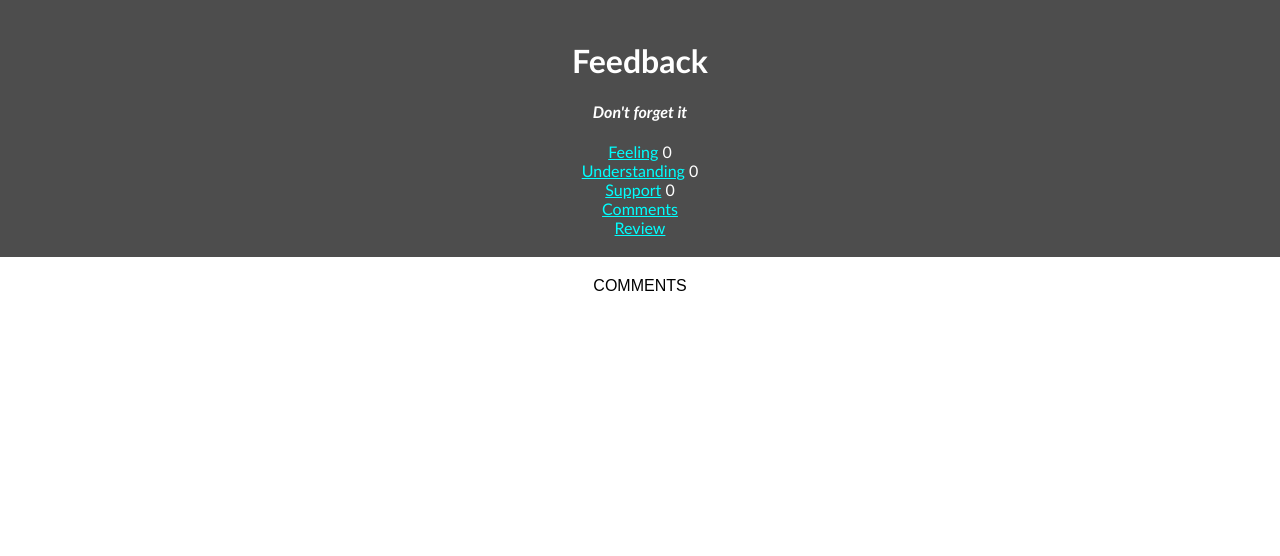
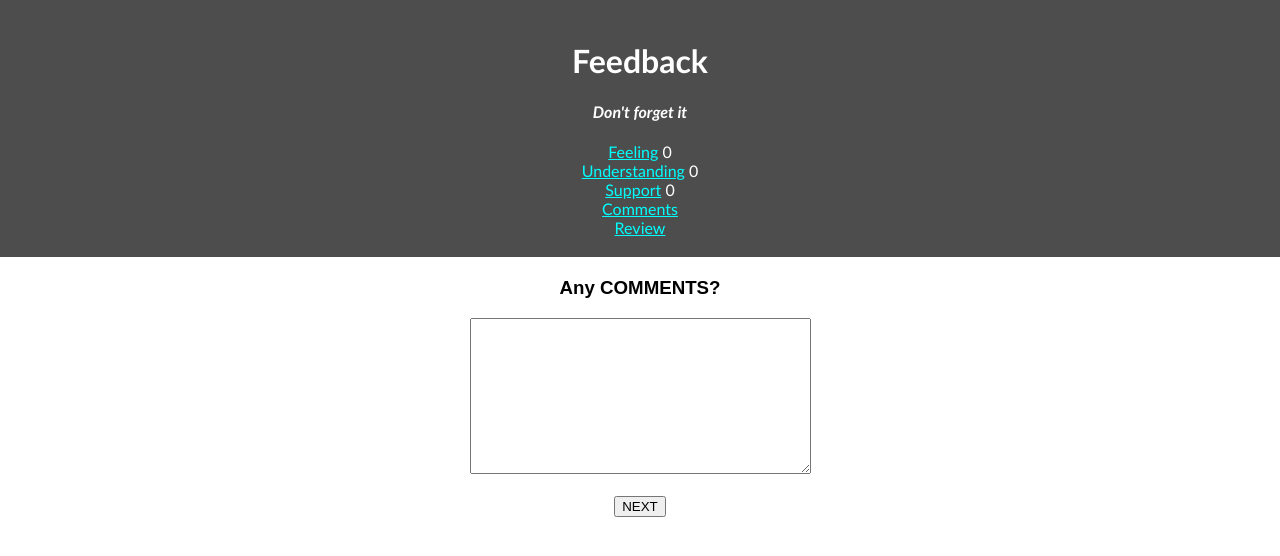
Before and after one commit to librarykrystal/weekend-redux-feedback-loop, a React (Create React App) app: page /#/comments in a window 1280 px wide. Shown: the top 556 px of the page. Built offline with nearby package versions, Linux system fonts and the light colour scheme.

Commit message:
Comments component completed. Comments reducer debugged.

```diff
--- a/src/components/Comments/Comments.jsx
+++ b/src/components/Comments/Comments.jsx
@@ -1,8 +1,44 @@
+import { useState } from "react";
+import {useHistory} from 'react-router-dom';
+import { useSelector, useDispatch } from 'react-redux';
 
 function Comments () {
+
+    const dispatch = useDispatch();
+    const history = useHistory();
+
+    const [commentsInput, setCommentsInput] = useState('');
+
+    const handleSubmit = (event) => {
+        console.log('COMMENTS SUBMIT CLICKED');
+        event.preventDefault();
+        dispatch({
+            type: 'SET_COMMENTS',
+            payload: commentsInput
+          });
+        routeToReview();
+    }
+
+    const routeToReview = () => {
+        history.push('/review');
+    }
+
     return(
         <>
-        <p>COMMENTS</p>
+        <h3>Any COMMENTS?</h3>
+
+        <form onSubmit={handleSubmit} className="commentsInput">
+            <textarea
+                className="textInput"
+                type="text"
+                rows="10" cols="40"
+                // wrap="soft"
+                onChange={(event) => setCommentsInput(event.target.value)}
+            />
+            <br />
+            <br />
+            <button type="submit">NEXT</button>
+        </form>
         </>
     )
 }
--- a/src/components/Review/Review.jsx
+++ b/src/components/Review/Review.jsx
@@ -1,8 +1,13 @@
+import { useSelector, useDispatch } from 'react-redux';
 
 function Review () {
+
+    const comments = useSelector(store => store.commentsR);
+
     return(
         <>
         <p>REVIEW</p>
+        <p>COMMENTS: {comments}</p>
         </>
     )
 }
--- a/src/index.js
+++ b/src/index.js
@@ -46,8 +46,8 @@ const supportR = (state = 0, action) => {
 
 // REDUCER: Comments
 const commentsR = (state = '', action) => {
-    if(action.type === 'SET_SUPPORT'){
-        console.log('SET_SUPPORT');
+    if(action.type === 'SET_COMMENTS'){
+        console.log('SET_COMMENTS');
         return action.payload;
     }
     return state;
```
Also changed, not shown: src/components/App/App.css (line endings or trailing spaces).
